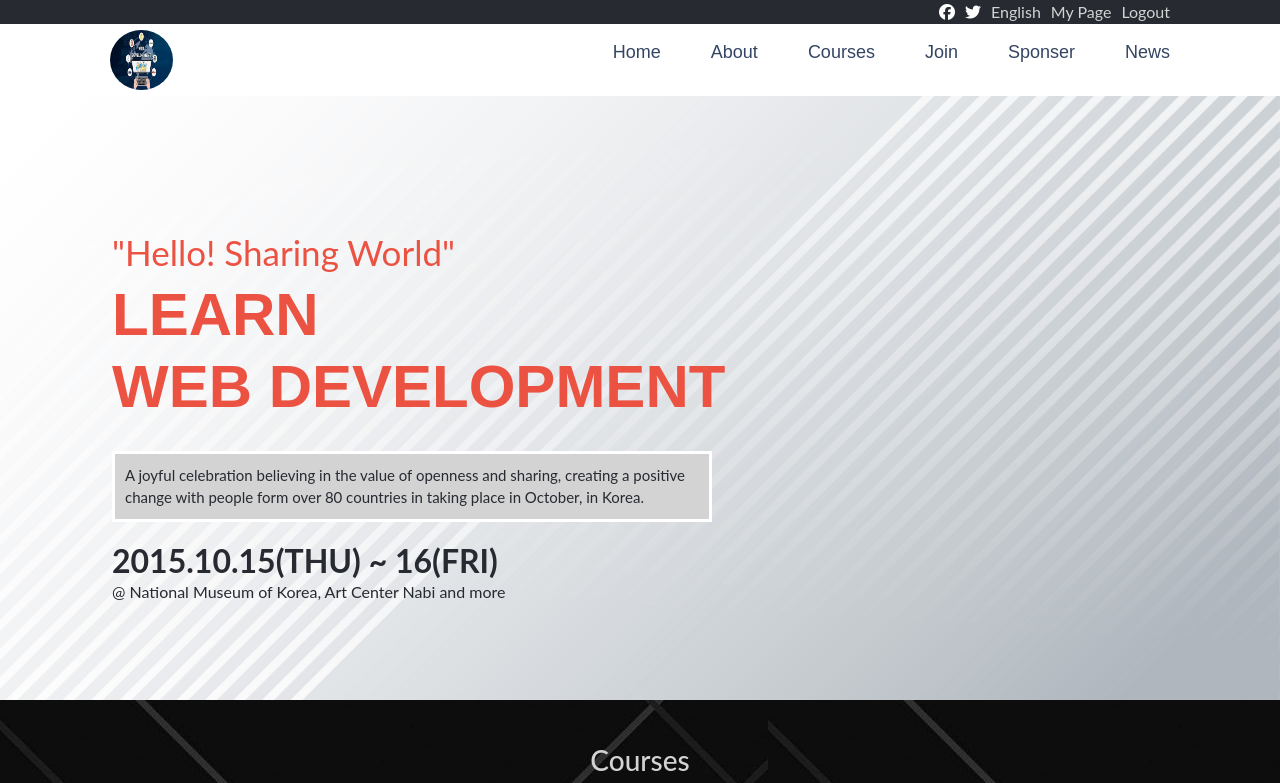
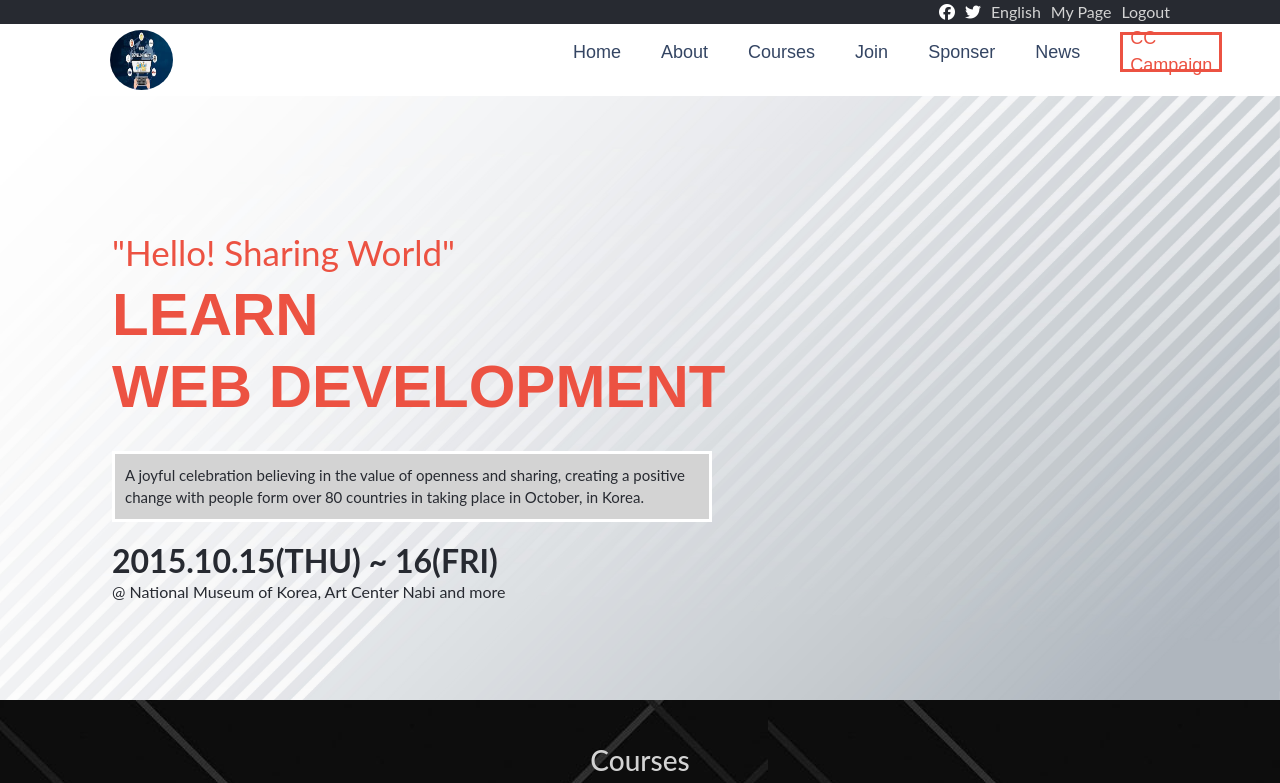
Before and after one commit to MAleemH/capstone-project, a website: page index.html in a window 1280 px wide. Shown: the top 783 px of the page. Drawn offline with nearby package versions, Linux system fonts and the light colour scheme; a web font is replaced by a local one.

Commit message:
resolved conflicts with main design

```diff
--- a/css/about.css
+++ b/css/about.css
@@ -21,6 +21,10 @@ header {
 body.active {
   background: #272a31;
   overflow-y: hidden;
+}
+
+a:hover {
+  color: #ec5242;
 }
 
 .navbar {
@@ -242,17 +246,32 @@ p {
   .nav-options-ul {
     display: flex;
     flex-direction: row;
-    gap: 50px;
+    align-items: center;
+    gap: 40px;
     list-style: none;
     font-family: 'COCOGOOSE', sans-serif;
     font-style: normal;
     font-weight: 500;
     font-size: 18px;
+    padding: 0%;
   }
 
   .nav-options-ul-li-a {
     text-decoration: none;
     color: #344563;
+  }
+
+  .campaign {
+    border: 3px solid #ec5242;
+    height: 40px;
+    display: flex;
+    justify-content: center;
+    align-items: center;
+  }
+
+  .cc {
+    color: #ec5242;
+    padding: 7px;
   }
 
   .welcome {
@@ -328,10 +347,6 @@ p {
     background: #272a31;
   }
 
-  .footer-logo {
-    background-color: white;
-  }
-
   .footer-description {
     font-size: 15px;
     color: #d3d3d3;
--- a/css/style.css
+++ b/css/style.css
@@ -218,12 +218,17 @@ p {
 .flex-item-i,
 .flex-item-ii,
 .flex-item-iii {
+  font-family: 'Lato', sans-serif;
   margin: 0%;
 }
 
 .flex-item-ii,
 .flex-item-iii {
   font-size: 12px;
+}
+
+.flex-item-iii {
+  color: #6b6a6a;
 }
 
 .instructor-detail {
@@ -300,17 +305,32 @@ p {
   .nav-options-ul {
     display: flex;
     flex-direction: row;
-    gap: 50px;
+    align-items: center;
+    gap: 40px;
     list-style: none;
     font-family: 'COCOGOOSE', sans-serif;
     font-style: normal;
     font-weight: 500;
     font-size: 18px;
+    padding: 0%;
   }
 
   .nav-options-ul-li-a {
     text-decoration: none;
     color: #344563;
+  }
+
+  .campaign {
+    border: 3px solid #ec5242;
+    height: 40px;
+    display: flex;
+    justify-content: center;
+    align-items: center;
+  }
+
+  .cc {
+    color: #ec5242;
+    padding: 7px;
   }
 
   .welcome {
--- a/index.html
+++ b/index.html
@@ -41,6 +41,7 @@
                             <li class="nav-options-ul-li"><a class="nav-options-ul-li-a" href="#join">Join</a></li>
                             <li class="nav-options-ul-li"><a class="nav-options-ul-li-a" href="#sponser">Sponser</a></li>
                             <li class="nav-options-ul-li"><a class="nav-options-ul-li-a" href="#news">News</a></li>
+                            <li class="nav-options-ul-li campaign"><a class="nav-options-ul-li-a cc" href="#campaign">CC Campaign</a></li>
                         </ul>
 
                         <!-- for mobile -->
@@ -203,10 +204,10 @@
         <div class="container-fluid">
             <div class="row p-4">
                 <div class="col-6 text-center p-0 pe-2">
-                    <img src="images/creative-commons.png" alt="Creative-Commons-Korea-Logo" width="150px" height="35px">
+                    <img class="rounded" src="images/web-development-logo.jpg" alt="Web-Development-Logo" width="70px" height="50px">
                 </div>
                 <div class="col-6 p-0 ps-4 footer-description">
-                    2015 Creative Commons Korea. <br> Some Rights Reserved.
+                    2023 Web development Pakistan. <br> Some Rights Reserved.
                 </div>
             </div>
         </div>
--- a/javascript/script.js
+++ b/javascript/script.js
@@ -64,7 +64,7 @@ for (let i = 0; i < SpeakersList.length; i += 1) {
       </div>
       <div class="d-flex flex-column p-2 instructor-detail">
           <p class="flex-item-i fw-bold">${SpeakersList[i].speakername}</p>
-          <p class="flex-item-ii"><i>${SpeakersList[i].desc1}</i></p>
+          <p class="flex-item-ii fw-bold"><i>${SpeakersList[i].desc1}</i></p>
           <p class="flex-item-iii">${SpeakersList[i].desc2}</p>
       </div>
   </div>
```
Also changed, not shown: about.html (+3 -2 lines).
